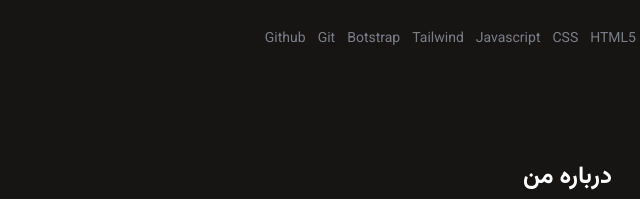
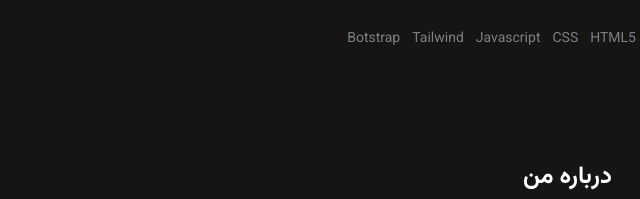
Before and after one commit to arya24yoe/arya.ir, a plain HTML site: page index.html in a window 1280 px wide. Shown: the part 361-560 px from the top of the page, 4-644 px from the left. Drawn offline with nearby package versions, Linux system fonts and the light colour scheme.

Commit message:
Update index.html

```diff
--- a/index.html
+++ b/index.html
@@ -69,8 +69,7 @@
           <span>Javascript</span>
           <span>Tailwind</span>
           <span>Botstrap</span>
-          <span>Git</span>
-          <span>Github</span>
+
         </div>
       </div>
     </section>
```
